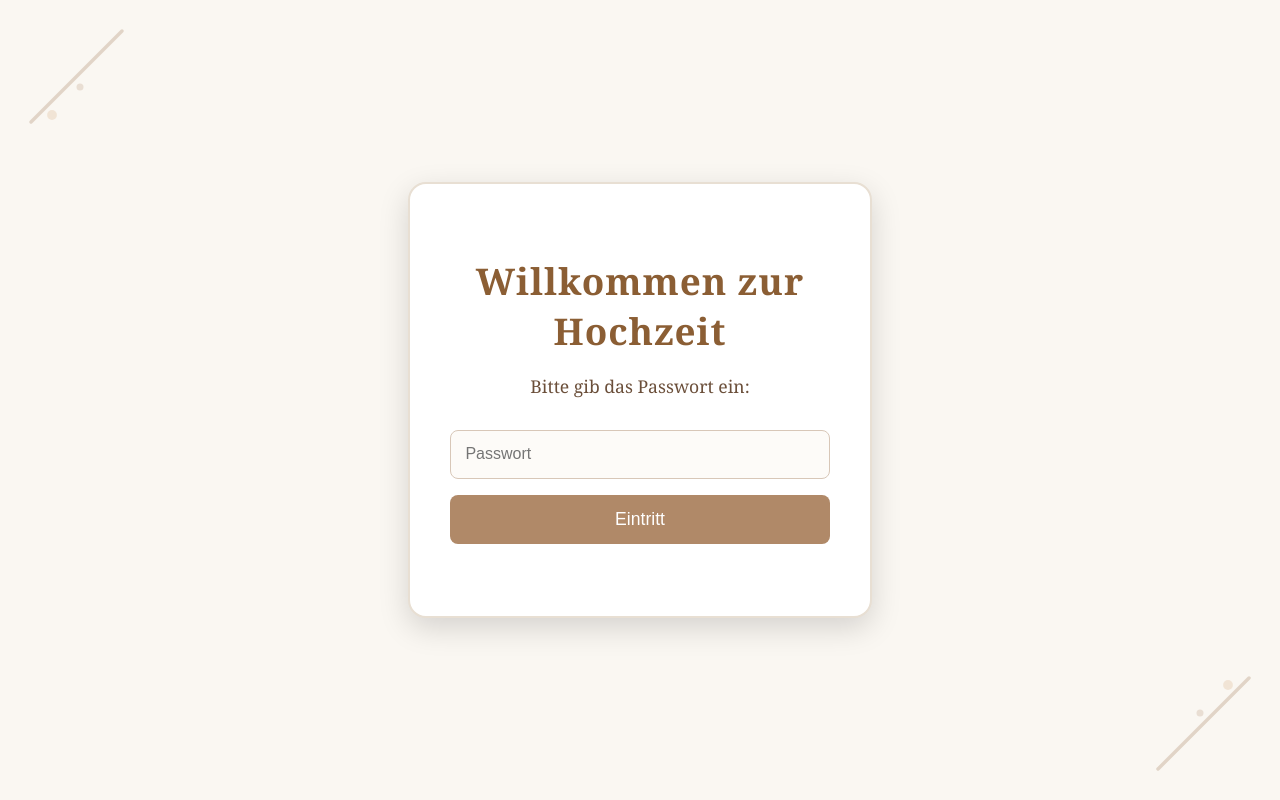
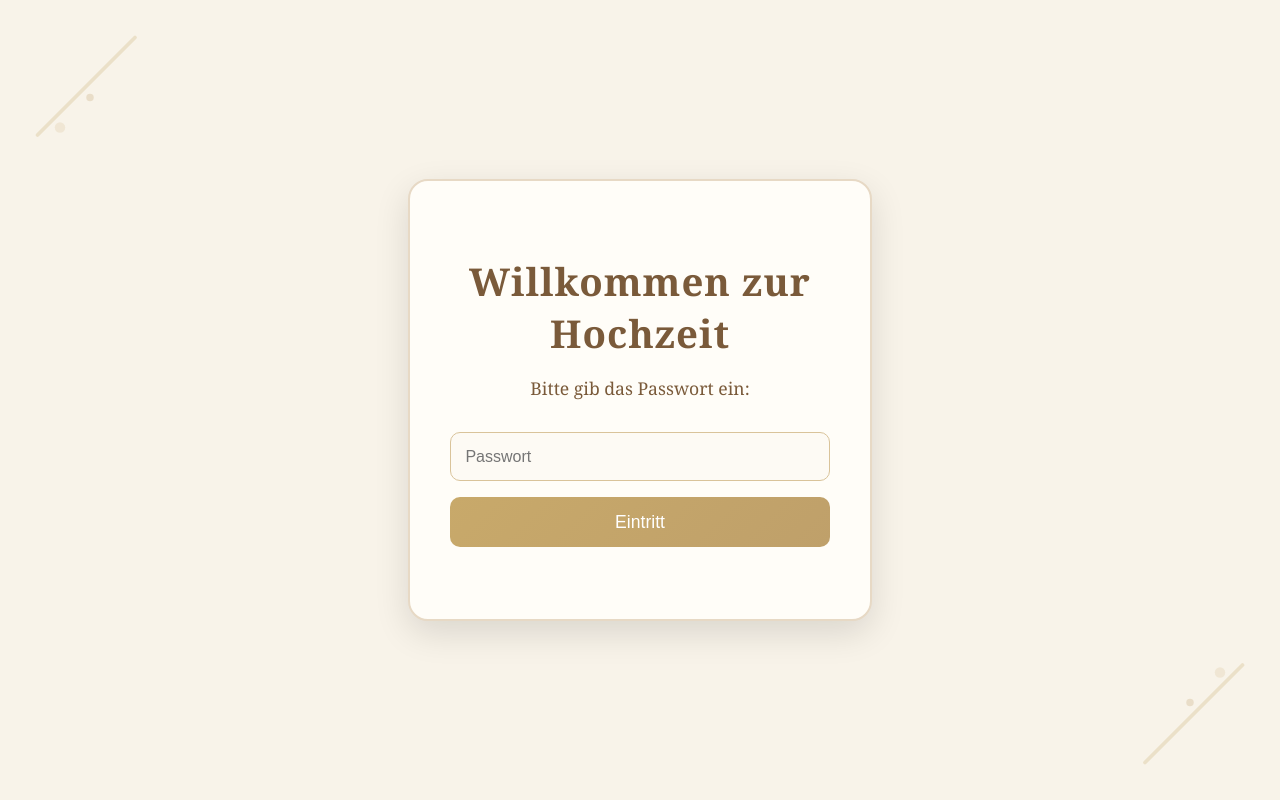
Before and after one commit to Cardoran/Wedding, a website: page index.html in a window 1280 px wide. Drawn offline with Linux system fonts and the light colour scheme.

Commit message:
creme und goldränder

```diff
--- a/index.html
+++ b/index.html
@@ -10,7 +10,7 @@
       margin: 0;
       padding: 0;
       font-family: "Georgia", serif;
-      background: #faf7f2;
+      background: #f8f3e9; /* Creme */
       display: flex;
       justify-content: center;
       align-items: center;
@@ -19,37 +19,37 @@
       position: relative;
     }
 
-    /* Ornamente – kleiner, verspielter, garantiert sichtbar */
+    /* Goldene, verspielte Ornamente */
     .ornament {
       position: absolute;
-      width: 140px;
-      height: 140px;
-      opacity: 0.22;
+      width: 150px;
+      height: 150px;
+      opacity: 0.25;
       z-index: 1;
     }
 
     .top-left {
-      top: 10px;
-      left: 10px;
+      top: 15px;
+      left: 15px;
     }
 
     .bottom-right {
-      bottom: 10px;
-      right: 10px;
+      bottom: 15px;
+      right: 15px;
       transform: rotate(180deg);
     }
 
     .container {
       position: relative;
       z-index: 10;
-      background: white;
+      background: #fffdf8; /* Eierschale */
       padding: 3rem 2.5rem;
-      border-radius: 18px;
-      box-shadow: 0 10px 30px rgba(0,0,0,0.15);
+      border-radius: 20px;
+      box-shadow: 0 12px 35px rgba(0,0,0,0.12);
       max-width: 380px;
       width: 90%;
       text-align: center;
-      border: 2px solid #e8dfd3;
+      border: 2px solid #e7d9c5;
       animation: fadeIn 0.8s ease-out;
     }
 
@@ -59,14 +59,14 @@
     }
 
     h1 {
-      font-size: 2.3rem;
-      color: #8b5e34;
+      font-size: 2.4rem;
+      color: #7a5a3a;
       margin-bottom: 0.5rem;
       letter-spacing: 1px;
     }
 
     p {
-      color: #6b4f3a;
+      color: #7a5a3a;
       margin-bottom: 1.5rem;
       font-size: 1.1rem;
     }
@@ -75,28 +75,37 @@
       width: 100%;
       padding: 0.9rem;
       margin: 0.5rem 0 1rem;
-      border: 1.5px solid #d8c7b8;
-      border-radius: 8px;
+      border: 1.5px solid #d9c39a;
+      border-radius: 10px;
       font-size: 1rem;
-      background: #fdfbf8;
+      background: #fdfaf4;
       box-sizing: border-box;
+      transition: box-shadow 0.3s ease, border-color 0.3s ease;
+    }
+
+    input:focus {
+      outline: none;
+      border-color: #c8a96a;
+      box-shadow: 0 0 10px rgba(200,169,106,0.4);
     }
 
     button {
       width: 100%;
       padding: 0.9rem;
-      background: #b08968;
+      background: linear-gradient(135deg, #c8a96a, #bfa06a);
       color: white;
       border: none;
-      border-radius: 8px;
+      border-radius: 10px;
       font-size: 1.1rem;
       cursor: pointer;
-      transition: background 0.3s ease, transform 0.2s ease;
+      transition: background 0.3s ease, transform 0.2s ease, box-shadow 0.3s ease;
+      box-sizing: border-box;
     }
 
     button:hover {
-      background: #8b5e34;
+      background: linear-gradient(135deg, #bfa06a, #a88955);
       transform: scale(1.05);
+      box-shadow: 0 0 12px rgba(200,169,106,0.5);
     }
 
     .error {
@@ -111,16 +120,18 @@
 
   <!-- Ornament oben links -->
   <svg class="ornament top-left" viewBox="0 0 200 200">
-    <path d="M30 160 C70 120, 110 80, 160 30" stroke="#8b5e34" stroke-width="5" fill="none" stroke-linecap="round"/>
-    <circle cx="60" cy="150" r="7" fill="#d4a373"/>
-    <circle cx="100" cy="110" r="5" fill="#b08968"/>
+    <path d="M30 160 C70 120, 110 80, 160 30"
+          stroke="#c8a96a" stroke-width="5" fill="none" stroke-linecap="round"/>
+    <circle cx="60" cy="150" r="7" fill="#d9c39a"/>
+    <circle cx="100" cy="110" r="5" fill="#bfa06a"/>
   </svg>
 
   <!-- Ornament unten rechts -->
   <svg class="ornament bottom-right" viewBox="0 0 200 200">
-    <path d="M30 160 C70 120, 110 80, 160 30" stroke="#8b5e34" stroke-width="5" fill="none" stroke-linecap="round"/>
-    <circle cx="60" cy="150" r="7" fill="#d4a373"/>
-    <circle cx="100" cy="110" r="5" fill="#b08968"/>
+    <path d="M30 160 C70 120, 110 80, 160 30"
+          stroke="#c8a96a" stroke-width="5" fill="none" stroke-linecap="round"/>
+    <circle cx="60" cy="150" r="7" fill="#d9c39a"/>
+    <circle cx="100" cy="110" r="5" fill="#bfa06a"/>
   </svg>
 
   <div class="container">
```
